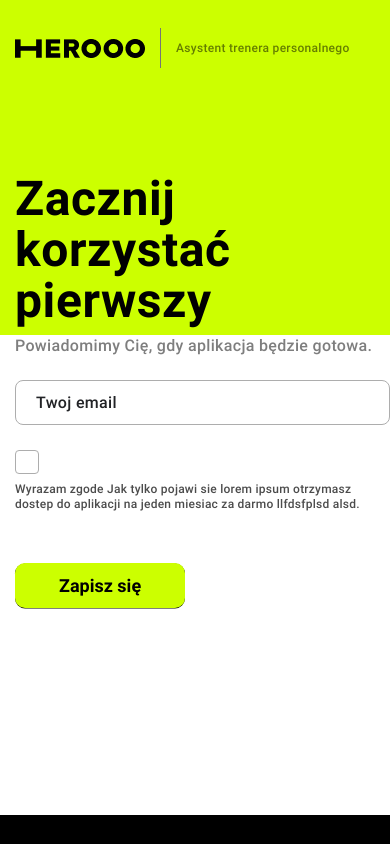
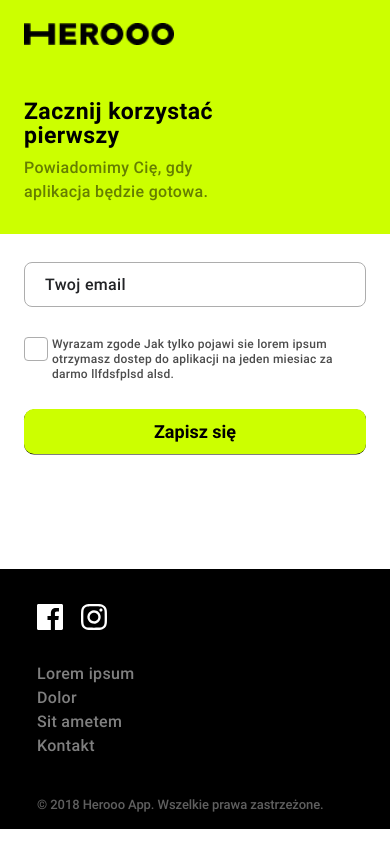
Before and after one commit to PUNISHER-CORP/trenerapp, a website: page app/subscription.html in a window 390 px wide. Shown: the top 844 px of the page. Drawn offline with Linux system fonts and the light colour scheme.

Commit message:
Adaptation complete

```diff
--- a/app/css/styles.css
+++ b/app/css/styles.css
@@ -1045,6 +1045,123 @@ a.button:hover {
   line-height: 0.875rem;
   letter-spacing: -0.006em;
 }
+@media (min-width: 320px) and (max-width: 767px) {
+  #header_subscription,
+  #header_success {
+    height: 100% !important;
+  }
+
+  #header_subscription .logo-box,
+  #header_success .logo-box {
+    margin-top: 21px !important;
+    padding-left: 9px;
+  }
+
+  #header_subscription .logo-box .br-r,
+  #header_subscription .logo-box .logo-description,
+  #header_success .logo-box .br-r,
+  #header_success .logo-box .logo-description {
+    display: none;
+  }
+
+  #header_subscription .logo-box .logo img,
+  #header_success .logo-box .logo img {
+    width: 150px;
+  }
+
+  #header_subscription .header-title-box,
+  #header_success .header-title-box {
+    max-width: 244px !important;
+    padding-left: 9px;
+    margin-top: 55px !important;
+  }
+
+  #header_subscription .header-title-box .title,
+  #header_success .header-title-box .title {
+    font-size: 1.4375rem !important;
+    line-height: 1.5rem !important;
+    letter-spacing: 0.019em !important;
+  }
+
+  #header_subscription .header-title-box .description,
+  #header_success .header-title-box .description {
+    font-size: 1rem !important;
+    margin-bottom: 30px;
+  }
+
+  #header_success .header-title-box {
+    margin-top: 80px !important;
+  }
+
+  #content {
+    height: 100% !important;
+  }
+
+  #content .pl-none {
+    padding-right: 15px !important;
+  }
+
+  #content form {
+    margin-top: 28px !important;
+    padding-left: 9px;
+    padding-right: 9px;
+  }
+
+  #content form .label {
+    max-width: 295px !important;
+    margin-top: 4px;
+  }
+
+  #content form .checkbox-custom {
+    top: -17px !important;
+  }
+
+  #content form .button {
+    margin-top: 16px !important;
+    display: block !important;
+    padding-left: 0 !important;
+    padding-right: 0 !important;
+    width: 100%;
+    margin-bottom: 115px;
+  }
+
+  #content .social-box {
+    margin-top: 24px !important;
+    padding-left: 9px;
+    padding-right: 9px;
+  }
+
+  #content .social-box .title {
+    font-size: 1.4375rem !important;
+    line-height: 1.5rem !important;
+    letter-spacing: 0.019em !important;
+  }
+
+  #content .social-box .social-buttons {
+    margin-bottom: 118px;
+  }
+
+  #content .social-box .social-buttons a {
+    max-width: 100% !important;
+  }
+
+  #footer h100
+.socials {
+    margin-top: 18px !important;
+  }
+
+  #footer .socials,
+  #footer .links-box,
+  #footer .copyrights {
+    padding-left: 22px !important;
+  }
+}
+
+@media (min-width: 320px) and (max-width: 375px) {
+  .social-buttons a {
+    font-size: 1rem !important;
+  }
+}
 #header_subscription,
 #header_success {
   height: 335px;
@@ -1060,6 +1177,7 @@ a.button:hover {
 #header_subscription .header-title-box,
 #header_success .header-title-box {
   margin-top: 105px;
+  max-width: 400px;
 }
 
 #header_subscription .header-title-box .title,
@@ -1091,6 +1209,7 @@ a.button:hover {
 
 #content form {
   margin-top: 45px;
+  max-width: 430px;
 }
 
 #content form .form-control {
--- /dev/null
+++ b/app/scss/subscription-succes.320-767.scss
@@ -0,0 +1,116 @@
+@media (min-width: 320px) and (max-width: 767px) {
+
+    #header_subscription, #header_success{
+        height: 100% !important;
+
+        .logo-box{
+            margin-top: 21px !important;
+            padding-left: 9px;
+            .br-r, .logo-description{
+                display: none;
+            }
+
+            .logo{
+                img{
+                    width: 150px;
+                }
+            }
+        }
+
+        .header-title-box{
+            max-width: 244px !important;
+            padding-left: 9px;
+            margin-top: 55px !important;
+
+            .title{
+                font-size: 1.4375rem !important;
+                line-height: 1.5rem !important;
+                letter-spacing: 0.019em !important;
+            }
+
+            .description{
+                font-size: 1rem !important;
+                margin-bottom: 30px;
+            }
+        }
+    }
+
+    #header_success{
+
+        .header-title-box{
+            margin-top: 80px !important;
+        }
+    }
+
+    #content{
+        height: 100% !important;
+        .pl-none{
+            padding-right: 15px !important;
+        }
+
+        form{
+            margin-top: 28px !important;
+            padding-left: 9px;
+            padding-right: 9px;
+
+            .label{
+                max-width: 295px !important;
+                margin-top: 4px;
+            }
+
+            .checkbox-custom{
+                top: -17px !important;
+            }
+
+            .button{
+                margin-top: 16px !important;
+                display: block !important;
+                padding-left: 0 !important;
+                padding-right: 0 !important;
+                width: 100%;
+                margin-bottom: 115px;
+            }
+        }
+
+        .social-box{
+            margin-top: 24px !important;
+            padding-left: 9px;
+            padding-right: 9px;
+
+            .title{
+                font-size: 1.4375rem !important;
+                line-height: 1.5rem !important;
+                letter-spacing: 0.019em !important;
+            }
+
+            .social-buttons{
+                margin-bottom: 118px;
+
+                a{
+                    max-width: 100% !important;
+                }
+            }
+        }
+    }
+
+    #footer{
+        h100
+        .socials{
+            margin-top: 18px !important;
+        }
+
+        .socials, .links-box, .copyrights{
+            padding-left: 22px !important;
+        }
+    }
+}
+
+@media (min-width: 320px) and (max-width: 375px) {
+
+    .social-buttons{
+        a{
+            font-size: 1rem !important;
+        }
+
+    }
+}
--- a/app/scss/subscription.scss
+++ b/app/scss/subscription.scss
@@ -11,6 +11,7 @@
 
     .header-title-box{
         margin-top: 105px;
+        max-width: 400px;
 
         .title{
             color: #000;
@@ -40,6 +41,7 @@
 
     form{
         margin-top: 45px;
+        max-width: 430px;
 
         .form-control{
             padding: 9px 20px;
--- a/app/subscription.html
+++ b/app/subscription.html
@@ -12,8 +12,8 @@
 <body>
     <section id="header_subscription">
         <div class="container">
-            <div class="row">
-                <div class="col">
+            <div class="row justify-content-center">
+                <div class="col-xl-12 col-md-10">
                     <div class="logo-box">
                         <div class="logo"><img src="images/logo2.png" alt="Herooo"></div>
                         <div class="br-r"></div>
@@ -21,8 +21,8 @@
                     </div>
                 </div>
             </div>
-            <div class="row">
-                <div class="col-lg-5">
+            <div class="row justify-content-center">
+                <div class="col-xl-12 col-md-10">
                     <div class="header-title-box">
                         <div class="title">Zacznij korzystać pierwszy</div>
                         <div class="description">Powiadomimy Cię, gdy aplikacja będzie gotowa.</div>
@@ -33,8 +33,8 @@
     </section>
     <section id="content">
         <div class="container">
-            <div class="row">
-                <div class="col-lg-5 pl-none">
+            <div class="row justify-content-center">
+                <div class="col-xl-12 col-md-10 pl-none">
                     <form action="success.html" method="GET">
                         <div class="form-group">
                             <input type="email" class="form-control" id="email" aria-describedby="emailHelp" placeholder="Twoj email" name="email">
```
Also changed, not shown: app/success.html (+6 -6 lines), app/assets/subscription-succes.320-767.css (added), app/assets/subscription.css.
